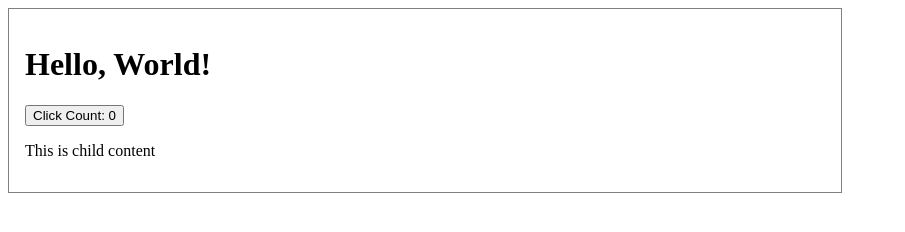
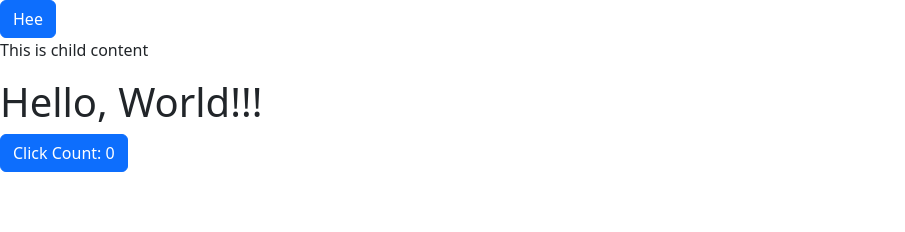
Before and after one commit to softwarable/bootstrapidget, a website built with Vite: page index.html in a window 1280 px wide. Shown: the whole page, without its empty margins (0-905 px from the left). Built offline with nearby package versions, Linux system fonts and the light colour scheme.

Commit message:
WIP - bootstrap integration

```diff
--- a/index.html
+++ b/index.html
@@ -5,9 +5,11 @@
     <link rel="icon" type="image/svg+xml" href="/src/favicon.svg" />
     <meta name="viewport" content="width=device-width, initial-scale=1.0" />
     <title>Vite + Lit App</title>
+    <link href="https://cdn.jsdelivr.net/npm/bootstrap@5.2.0-beta1/dist/css/bootstrap.min.css" rel="stylesheet" integrity="sha384-0evHe/X+R7YkIZDRvuzKMRqM+OrBnVFBL6DOitfPri4tjfHxaWutUpFmBp4vmVor" crossorigin="anonymous">
     <script type="module" src="/src/my-element.js"></script>
   </head>
   <body>
+    <button class="btn btn-primary">Hee</button>
     <my-element>
       <p>This is child content</p>
     </my-element>
--- a/src/my-element.js
+++ b/src/my-element.js
@@ -7,6 +7,10 @@ import { html, css, LitElement } from 'lit'
  * @csspart button - The button
  */
 export class MyElement extends LitElement {
+  createRenderRoot() {
+    return this;
+  }
+
   static get styles() {
     return css`
       :host {
@@ -40,8 +44,8 @@ export class MyElement extends LitElement {
 
   render() {
     return html`
-      <h1>Hello, ${this.name}!</h1>
-      <button @click=${this._onClick} part="button">
+      <h1>Hello, ${this.name}!!!</h1>
+      <button class="btn btn-primary" @click=${this._onClick} part="button">
         Click Count: ${this.count}
       </button>
       <slot></slot>
```
